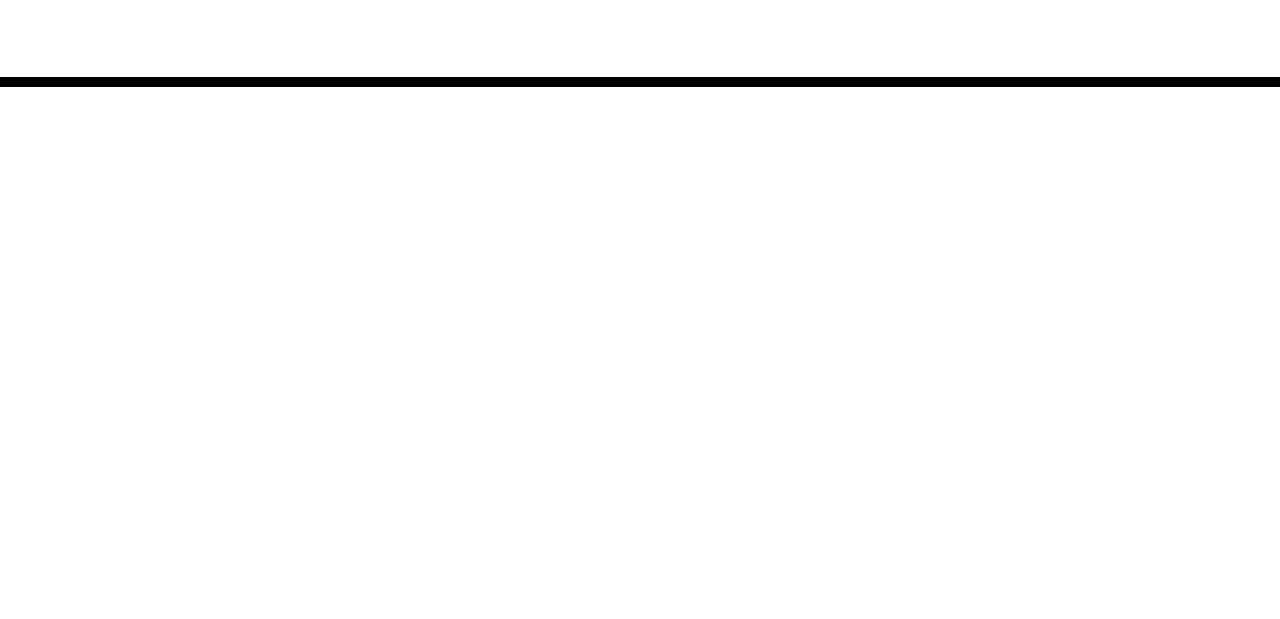
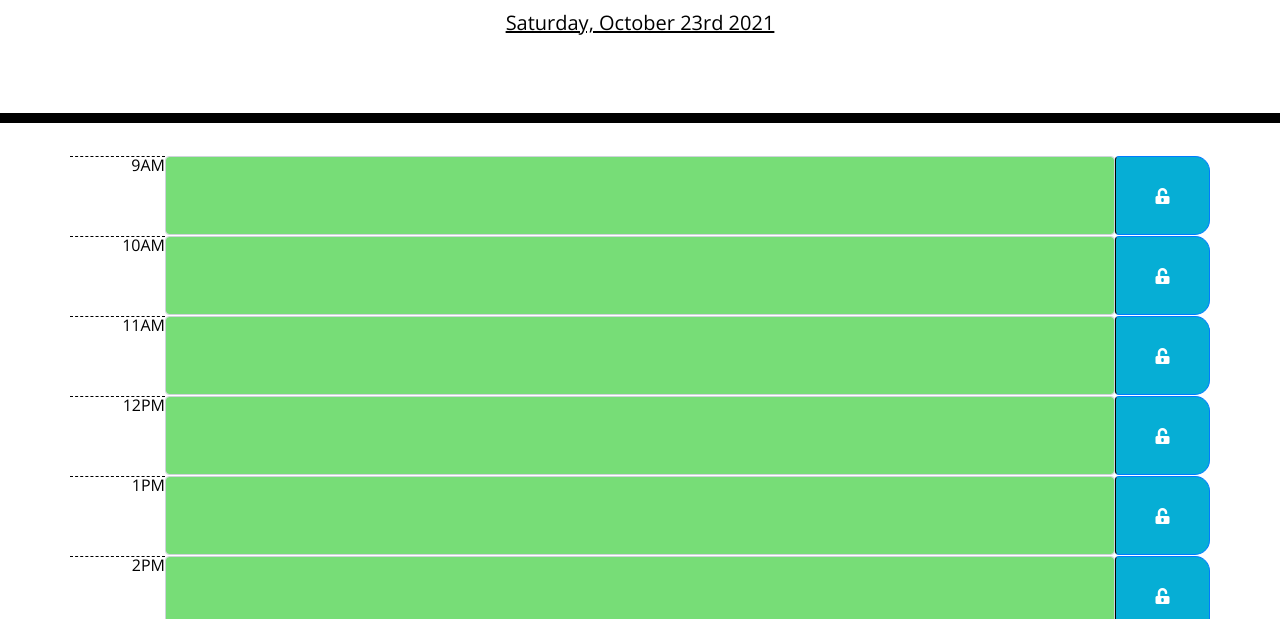
Before and after one commit to lydiaart/Work-Day-Scheduler, a plain HTML site: page index.html in a window 1280 px wide. Shown: the part 181-800 px from the top of the page. Drawn offline with nearby package versions, Linux system fonts and the light colour scheme; files that its build step writes are made by us from their sources.

Commit message:
added variables

```diff
--- a/assets/js/script.js
+++ b/assets/js/script.js
@@ -1,6 +1,77 @@
-var end = new Date('2021-10-22');
-    var now = new Date();
-    if (end - now <= 0) {
-        var e = document.getElementById('locked');
-        e.parentElement.removeChild(e);
+var currentHour = moment().hour()
+console.log(currentHour)
+var currentDay = $("#currentDay")
+currentDay.html(`<u>${moment().format("dddd, MMMM Do YYYY")}</u>`)
+var container = $(".container")
+
+
+var hours = [
+    {
+        text: "9AM",
+        mltime: 9
+    },
+    {
+        text: "10AM",
+        mltime: 10
+    },
+    {
+        text: "11AM",
+        mltime: 11
+    },
+    {
+        text: "12PM",
+        mltime: 12
+    },
+    {
+        text: "1PM",
+        mltime: 13
+    },
+    {
+        text: "2PM",
+        mltime: 14
+    },
+    {
+        text: "3PM",
+        mltime: 15
+    },
+    {
+        text: "4PM",
+        mltime: 16
+    },
+    {
+        text: "5PM",
+        mltime: 17
+    }]
+
+for (let i = 0; i < 9; i++) {
+    var timeStatus = ""
+    if (hours[i].mltime < currentHour) {
+        timeStatus = "past"
     }
+    else if (hours[i].mltime === currentHour) {
+        timeStatus = "present"
+    }
+    else {
+        timeStatus = "future"
+    }
+
+    container.append(`  <div class="row">
+    <div class="col-sm-1 hour text-right p-0">${hours[i].text}</div>
+    <div class="col-sm-10 p-0"><textarea id=${hours[i].mltime}  class="${timeStatus} w-100 p-0 h-100 form-control" name="" id="" cols="30"  ></textarea></div>
+    <div class="col-sm-1 p-0"><button data-id=${hours[i].mltime} class="w-100 h-100 saveBtn btn btn-primary"><i class="fas fa-unlock-alt"></i></button></div>
+
+  </div>`)
+
+}
+
+var saveBtn = $(".saveBtn")
+
+saveBtn.on("click",function(){
+     var dataId = $(this).attr("data-id")
+     console.log(dataId)
+
+     var textArea = $("#" + dataId)
+
+     console.log(textArea.val(),dataId)
+
+})
--- a/index.html
+++ b/index.html
@@ -1,24 +1,15 @@
 <!DOCTYPE html>
 <html lang="en">
+
 <head>
   <meta charset="UTF-8" />
   <meta name="viewport" content="width=device-width, initial-scale=1.0" />
   <meta http-equiv="X-UA-Compatible" content="ie=edge" />
-    <link
-      rel="stylesheet"
-      href="https://stackpath.bootstrapcdn.com/bootstrap/4.3.1/css/bootstrap.min.css"
-    />
-    <link
-      rel="stylesheet"
-      href="https://use.fontawesome.com/releases/v5.8.1/css/all.css"
-      integrity="sha384-50oBUHEmvpQ+1lW4y57PTFmhCaXp0ML5d60M1M7uH2+nqUivzIebhndOJK28anvf"
-      crossorigin="anonymous"
-    />
-    <link
-      href="https://fonts.googleapis.com/css?family=Open+Sans&display=swap"
-      rel="stylesheet"
-    />
-    <link rel="stylesheet" href="style.css" />
+  <link rel="stylesheet" href="https://stackpath.bootstrapcdn.com/bootstrap/4.3.1/css/bootstrap.min.css" />
+  <link rel="stylesheet" href="https://use.fontawesome.com/releases/v5.8.1/css/all.css"
+    integrity="sha384-50oBUHEmvpQ+1lW4y57PTFmhCaXp0ML5d60M1M7uH2+nqUivzIebhndOJK28anvf" crossorigin="anonymous" />
+  <link href="https://fonts.googleapis.com/css?family=Open+Sans&display=swap" rel="stylesheet" />
+  <link rel="stylesheet" href="./assets/css/style.css" />
   <title>Work Day Scheduler</title>
 </head>
 
@@ -29,12 +20,61 @@
     <p id="currentDay" class="lead"></p>
   </header>
   <div class="container">
-      <div class="locked" id="locked">
+
+    <!-- <div class="row">
+      <div class="col-sm-1 hour text-right p-0">10AM</div>
+      <div class="col-sm-10 p-0"><textarea class="w-100 p-0 h-100 form-control" name="" id="" cols="30"  ></textarea></div>
+      <div class="col-sm-1 p-0"><button class="w-100 h-100 saveBtn btn btn-primary"><i class="fas fa-unlock-alt"></i></button></div>
+
+    </div>
+    <div class="row">
+      <div class="col-sm-1 hour text-right p-0">11AM</div>
+      <div class="col-sm-10 p-0"><textarea class="w-100 p-0 h-100 form-control" name="" id="" cols="30"  ></textarea></div>
+      <div class="col-sm-1 p-0"><button class="w-100 h-100 saveBtn btn btn-primary"><i class="fas fa-unlock-alt"></i></i></button></div>
+
+    </div>
+    <div class="row">
+      <div class="col-sm-1 hour text-right p-0">12PM</div>
+      <div class="col-sm-10 p-0"><textarea class="w-100 p-0 h-100 form-control" name="" id="" cols="30"  ></textarea></div>
+      <div class="col-sm-1 p-0"><button class="w-100 h-100 saveBtn btn btn-primary"><i class="fas fa-unlock-alt"></i></button></div>
+
+    </div>
+    <div class="row">
+      <div class="col-sm-1 hour text-right p-0">1PM</div>
+      <div class="col-sm-10 p-0"><textarea class="w-100 p-0 h-100 form-control" name="" id="" cols="30"  ></textarea></div>
+      <div class="col-sm-1 p-0"><button class="w-100 h-100 saveBtn btn btn-primary"><i class="fas fa-unlock-alt"></i></button></div>
+
+    </div>
+    <div class="row">
+      <div class="col-sm-1 hour text-right p-0">2PM</div>
+      <div class="col-sm-10 p-0"><textarea class="w-100 p-0 h-100 form-control" name="" id="" cols="30"  ></textarea></div>
+      <div class="col-sm-1 p-0"><button class="w-100 h-100 saveBtn btn btn-primary"><i class="fas fa-unlock-alt"></i></button></div>
+
+    </div>
+    <div class="row">
+      <div class="col-sm-1 hour text-right p-0">3PM</div>
+      <div class="col-sm-10 p-0"><textarea class="w-100 p-0 h-100 form-control" name="" id="" cols="30"  ></textarea></div>
+      <div class="col-sm-1 p-0"><button class="w-100 h-100 saveBtn btn btn-primary"><i class="fas fa-unlock-alt"></i></button></div>
+
+    </div>
+    <div class="row">
+      <div class="col-sm-1 hour text-right p-0">4PM</div>
+      <div class="col-sm-10 p-0"><textarea class="w-100 p-0 h-100 form-control" name="" id="" cols="30"  ></textarea></div>
+      <div class="col-sm-1 p-0"><button class="w-100 h-100 saveBtn btn btn-primary"><i class="fas fa-unlock-alt"></i></button></div>
+
+    </div>
+    <div class="row">
+      <div class="col-sm-1 hour text-right p-0">5PM</div>
+      <div class="col-sm-10 p-0"><textarea class="w-100 p-0 h-100 form-control" name="" id="" cols="30"  ></textarea></div>
+      <div class="col-sm-1 p-0"><button class="w-100 h-100 saveBtn btn btn-primary"><i class="fas fa-unlock-alt"></i></button></div> -->
 
     </div>
   </div>
 
   <script src="https://code.jquery.com/jquery-3.4.1.min.js"></script>
   <script src="https://cdnjs.cloudflare.com/ajax/libs/moment.js/2.24.0/moment.min.js"></script>
+  <script src="assets/js/script.js"></script>
+
 </body>
+
 </html>
```
Lines whose indentation alone changed are shown as unchanged.
